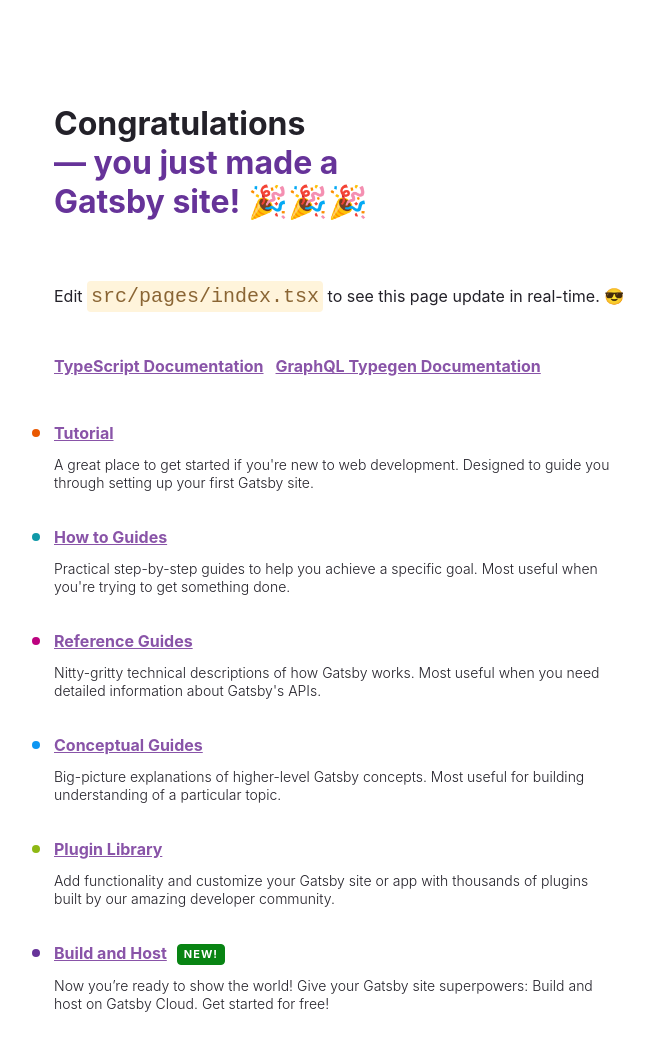
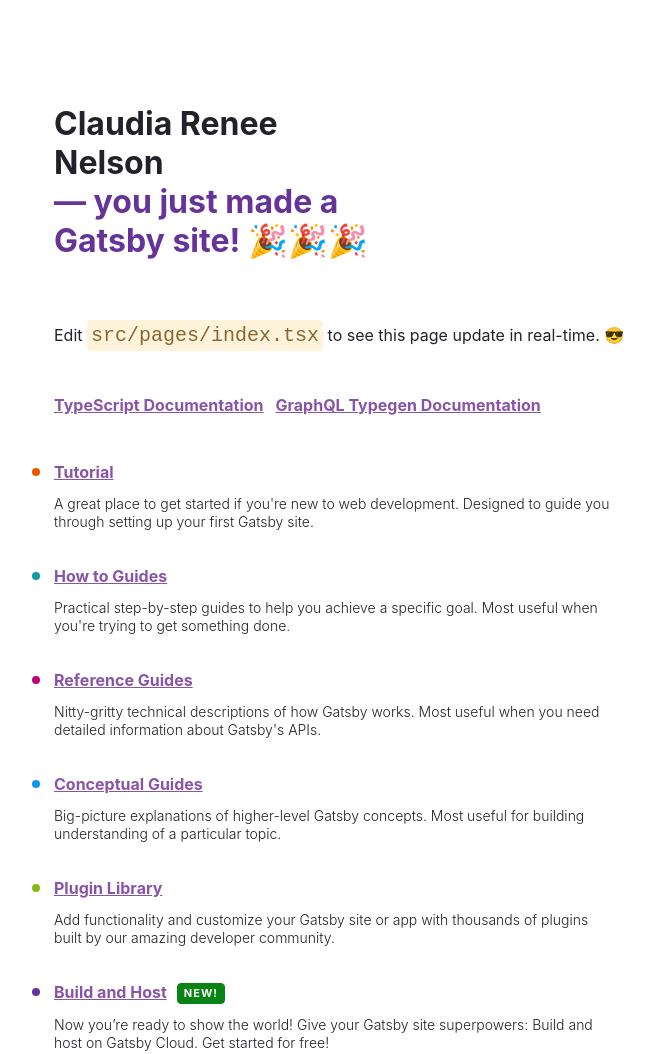
Before and after one commit to celador/claudia-gatsby, a Gatsby site: page / in a window 1280 px wide. Shown: the top 1054 px of the page, without its empty margins (50-704 px from the left). Built offline with nearby package versions, Linux system fonts and the light colour scheme; Gatsby itself is replaced by a stand-in of ours.

Commit message:
update name

```diff
--- a/src/pages/index.tsx
+++ b/src/pages/index.tsx
@@ -140,7 +140,7 @@
   return (
     <main style={pageStyles}>
       <h1 style={headingStyles}>
-        Congratulations
+        Claudia Renee Nelson
         <br />
         <span style={headingAccentStyles}>— you just made a Gatsby site! 🎉🎉🎉</span>
       </h1>
```
Also changed, not shown: 1 other file.
